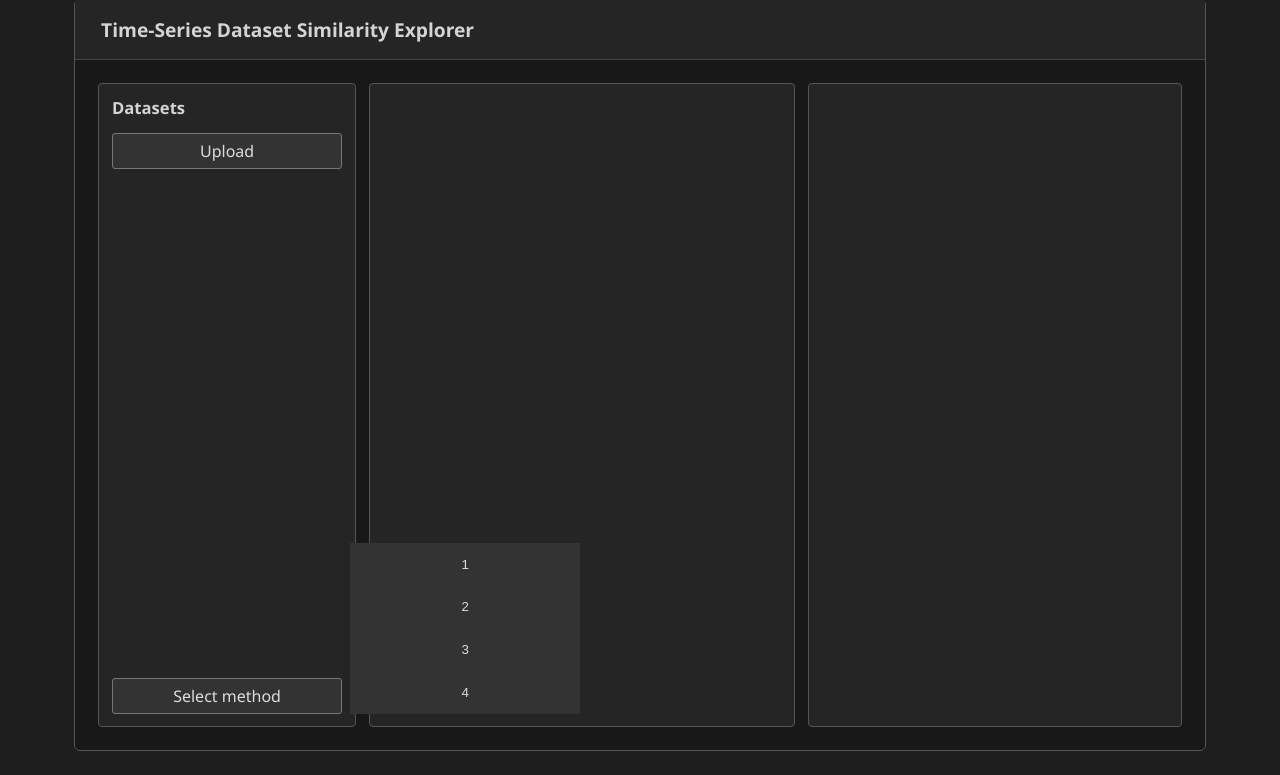
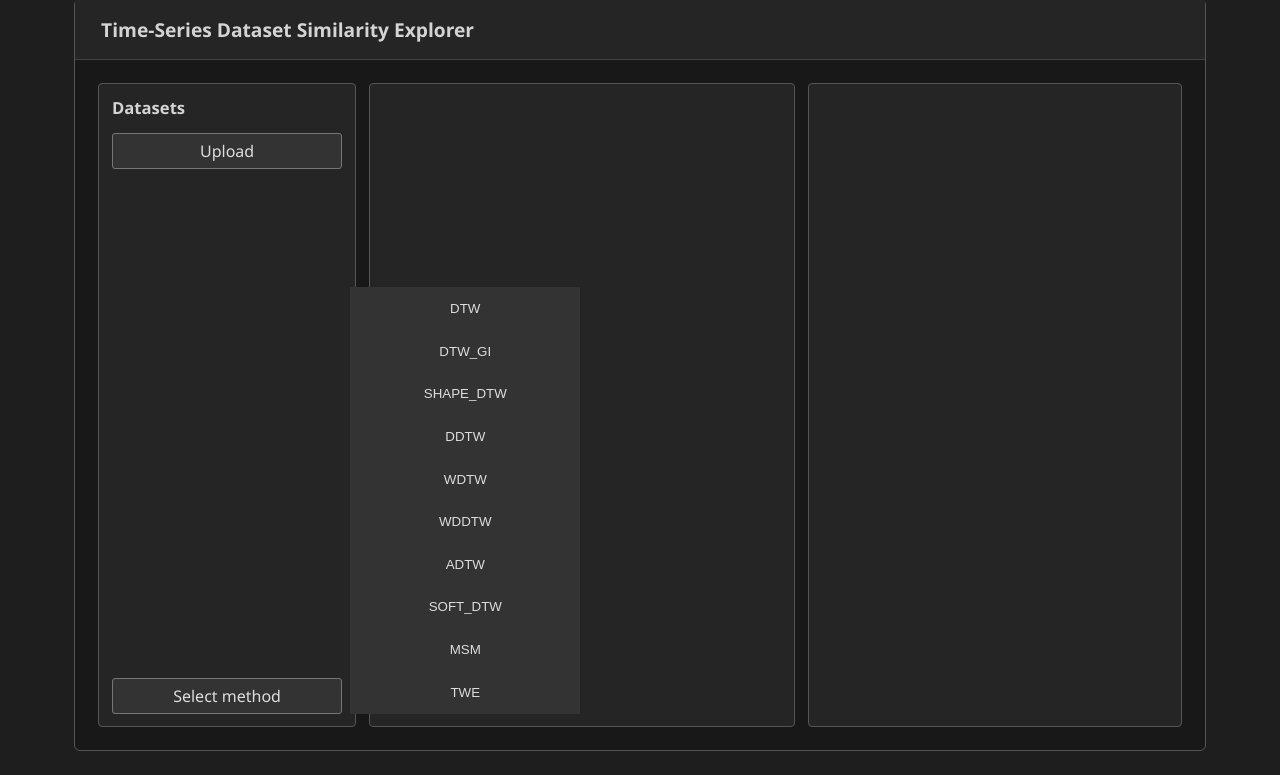
Before and after one commit to Naegi-UHA/time_series_visualization_comparison, a Django app: page / in a window 1280 px wide, after a click on "Select method". Shown: the part 25-800 px from the top of the page. Run offline with Django 5.2, Linux system fonts and the light colour scheme.

Commit message:
updated the upload system, now we upload a whole set without deleting the last one and without developping all the time series. Implemented more method choices

```diff
--- a/core/static/core/css/style.css
+++ b/core/static/core/css/style.css
@@ -76,9 +76,31 @@ body {
 .dataset-row {
     display: flex;
     align-items: center;
+    justify-content: space-between;
     gap: 8px;
     padding: 4px 0;
+}
+
+.dataset-label {
+    display: flex;
+    align-items: center;
+    gap: 8px;
+    min-width: 0;
     overflow-wrap: anywhere;
+}
+
+.dataset-label span {
+    overflow-wrap: anywhere;
+}
+
+.delete-set-button {
+    padding: 0 5px;
+    border: 0;
+    background: none;
+    color: #f44747;
+    cursor: pointer;
+    font-size: 18px;
+    line-height: 1;
 }
 
 .upload-button,
--- /dev/null
+++ b/core/static/core/js/set_deletion.js
@@ -0,0 +1,9 @@
+(function () {
+    const datasetList = document.getElementById("dataset-list");
+
+    datasetList.addEventListener("click", (event) => {
+        if (event.target.matches(".delete-set-button")) {
+            event.target.closest(".dataset-row").remove();
+        }
+    });
+})();
--- a/core/static/core/js/upload_dataset.js
+++ b/core/static/core/js/upload_dataset.js
@@ -32,23 +32,29 @@ uploadInput.addEventListener("change", async () => {
         const data = parseDataset(await file.text());
         const filename = file.name.replace(/\.[^.]+$/, "");
 
-        datasetList.replaceChildren();
-        data.forEach(({ label: classLabel, series }, index) => {
-            const row = document.createElement("label");
-            row.className = "dataset-row";
+        const row = document.createElement("div");
+        row.className = "dataset-row";
 
-            const checkbox = document.createElement("input");
-            checkbox.type = "checkbox";
-            checkbox.value = `${filename}_${index + 1}`;
-            checkbox.dataset.classLabel = classLabel;
-            checkbox.dataset.series = JSON.stringify(series);
+        const setLabel = document.createElement("label");
+        setLabel.className = "dataset-label";
 
-            const name = document.createElement("span");
-            name.textContent = checkbox.value;
+        const checkbox = document.createElement("input");
+        checkbox.type = "checkbox";
+        checkbox.value = filename;
+        checkbox.dataset.series = JSON.stringify(data);
 
-            row.append(checkbox, name);
-            datasetList.append(row);
-        });
+        const name = document.createElement("span");
+        name.textContent = filename;
+
+        const deleteButton = document.createElement("button");
+        deleteButton.type = "button";
+        deleteButton.className = "delete-set-button";
+        deleteButton.setAttribute("aria-label", `Supprimer ${filename}`);
+        deleteButton.textContent = "×";
+
+        setLabel.append(checkbox, name);
+        row.append(setLabel, deleteButton);
+        datasetList.append(row);
 
         importStatus.hidden = true;
         importStatus.textContent = "";
--- a/core/templates/core/index.html
+++ b/core/templates/core/index.html
@@ -31,10 +31,16 @@
                     <summary>Select method</summary>
 
                     <div class="method-options">
-                        <button type="button">1</button>
-                        <button type="button">2</button>
-                        <button type="button">3</button>
-                        <button type="button">4</button>
+                        <button type="button">DTW</button>
+                        <button type="button">DTW_GI</button>
+                        <button type="button">SHAPE_DTW</button>
+                        <button type="button">DDTW</button>
+                        <button type="button">WDTW</button>
+                        <button type="button">WDDTW</button>
+                        <button type="button">ADTW</button>
+                        <button type="button">SOFT_DTW</button>
+                        <button type="button">MSM</button>
+                        <button type="button">TWE</button>
                     </div>
                 </details>
             </div>
@@ -48,5 +54,6 @@
         </section>
     </main>
     <script src="{% static 'core/js/upload_dataset.js' %}" defer></script>
+    <script src="{% static 'core/js/set_deletion.js' %}" defer></script>
 </body>
 </html>
```
